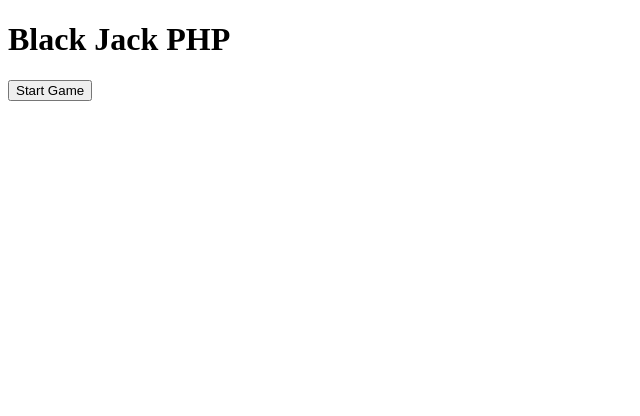
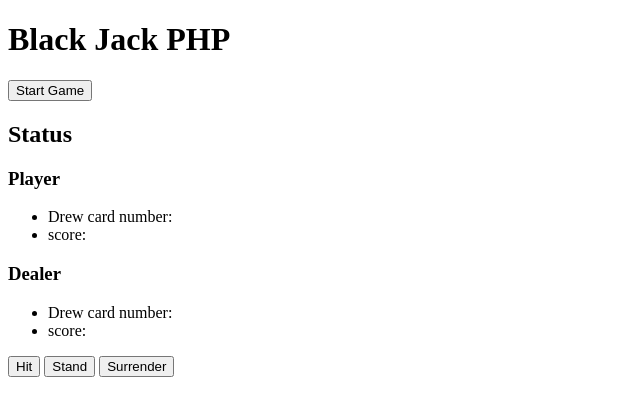
Before and after one commit to KasraTabrizi/PHP-oop-blackjackgame, a PHP site: page /home.html in a window 1280 px wide. Shown: the top 416 px of the page, without its empty margins (0-640 px from the left). Run offline with PHP 8.4, Linux system fonts and the light colour scheme.

Commit message:
tranfered html code from game.html to home.html

```diff
--- a/home.html
+++ b/home.html
@@ -6,13 +6,40 @@
     <meta name="viewport" content="width=device-width, initial-scale=1.0">
     <meta http-equiv="X-UA-Compatible" content="ie=edge">
     <title>Document</title>
+    <?php require 'game.php' ?>
 </head>
 
 <body>
-    <h1>Black Jack PHP</h1>
-    <form action="game.html" method="GET">
-        <input type="submit" value="Start Game" name="startGame">
-    </form>
+    <div id="wrapper">
+        <h1>Black Jack PHP</h1>
+        <form action="game.html" method="GET">
+            <input type="submit" value="Start Game" name="startGame">
+        </form>
+        <h2 id="status-game">Status</h2>
+        <div id="player-container">
+            <div class="player-box">
+                <h3>Player</h3>
+                <ul>
+                    <li>Drew card number: </li>
+                    <li>score: </li>
+                </ul>
+            </div>
+            <div class="player-box">
+                <h3>Dealer</h3>
+                <ul>
+                    <li>Drew card number: </li>
+                    <li>score: </li>
+                </ul>
+            </div>
+        </div>
+        <div id="buttons-container">
+            <form action="game.html" method="POST">
+                <input type="submit" value="Hit" name="hit">
+                <input type="submit" value="Stand" name="stand">
+                <input type="submit" value="Surrender" name="surrender">
+            </form>
+        </div>
+    </div>
 </body>
 
 </html>
```
Also changed, not shown: blackjack.php (+16 -0 lines), game.html (+9 -12 lines).
